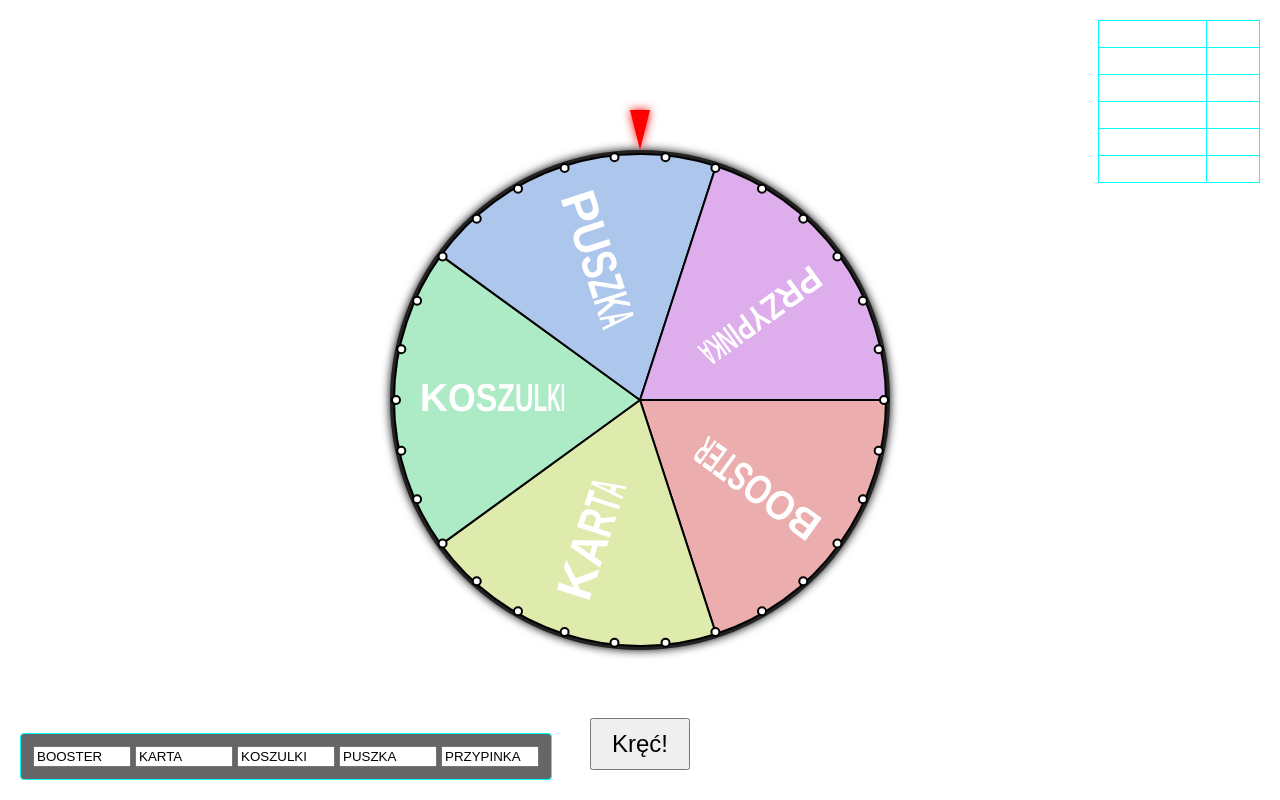
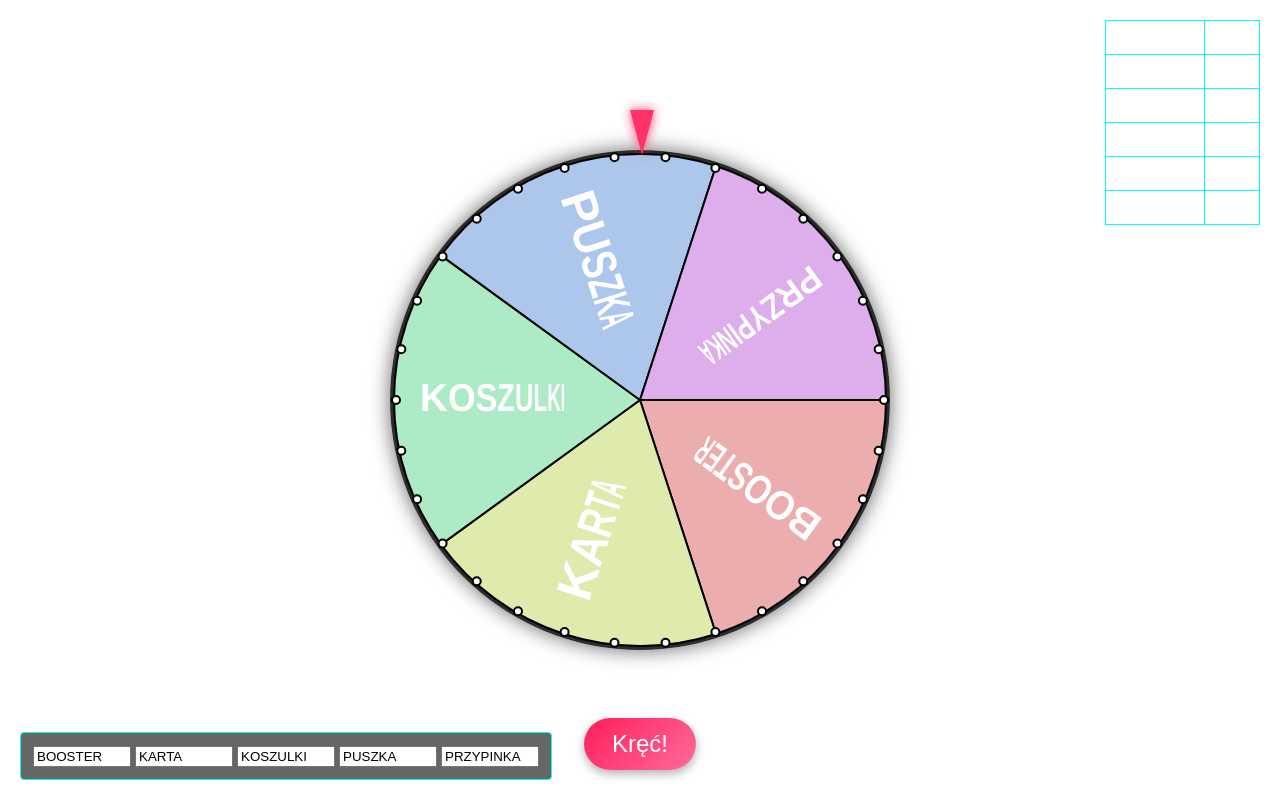
Before and after one commit to boguckicollection/bc_wheel, a plain HTML site: page index.html in a window 1280 px wide. Drawn offline with nearby package versions, Linux system fonts and the light colour scheme.

Commit message:
Improve wheel visuals and modernize fonts

```diff
--- a/index.html
+++ b/index.html
@@ -4,6 +4,7 @@
   <meta charset="utf-8">
   <meta name="viewport" content="width=device-width, initial-scale=1">
   <title>Koło Gratisów</title>
+  <link href="https://fonts.googleapis.com/css2?family=Poppins:wght@400;700&display=swap" rel="stylesheet">
   <link rel="stylesheet" href="style.css">
 </head>
 <body>
--- a/script.js
+++ b/script.js
@@ -12,7 +12,7 @@ const pointerEl = document.getElementById('pointer');
 const POINTER_ANGLE = -Math.PI / 2; // pointer at top
 
 // Font used for all prize labels
-const LABEL_FONT = 'Helvetica, Arial, sans-serif';
+const LABEL_FONT = "'Poppins', Helvetica, Arial, sans-serif";
 
 const PEG_COUNT = 30;
 const SPIN_DURATION = 4000; // spin time in milliseconds
--- a/style.css
+++ b/style.css
@@ -1,7 +1,7 @@
 body{
   margin:0;
   background:transparent;
-  font-family:Helvetica, Arial, sans-serif;
+  font-family:'Poppins', Helvetica, Arial, sans-serif;
   color:#fff;
   text-align:center;
 }
@@ -18,8 +18,8 @@ body{
 
 #wheel{
   border-radius:50%;
-  box-shadow:0 0 10px #000;
-  background:#222;
+  box-shadow:0 0 20px rgba(0,0,0,0.6);
+  background:radial-gradient(circle at 50% 50%, #444, #222);
 }
 
 .pointer{
@@ -29,10 +29,10 @@ body{
   margin-left:-10px;
   width:0;
   height:0;
-  border-left:10px solid transparent;
-  border-right:10px solid transparent;
-  border-top:40px solid red;
-  filter:drop-shadow(0 0 5px red);
+  border-left:12px solid transparent;
+  border-right:12px solid transparent;
+  border-top:45px solid #ff3366;
+  filter:drop-shadow(0 0 6px #ff3366);
   transform-origin:50% 0;
 }
 
@@ -51,8 +51,9 @@ body{
   top:20px;
   left:50%;
   transform:translateX(-50%);
-  font-size:32px;
-  font-weight:bold;
+  font-size:40px;
+  font-weight:700;
+  letter-spacing:1px;
   pointer-events:none;
   opacity:0;
 }
@@ -77,7 +78,17 @@ body{
 
 #spin{
   font-size:24px;
-  padding:10px 20px;
+  padding:12px 28px;
+  border:none;
+  border-radius:50px;
+  background:linear-gradient(135deg,#ff1e5a,#ff6b9a);
+  color:#fff;
+  cursor:pointer;
+  box-shadow:0 4px 10px rgba(0,0,0,0.3);
+}
+
+#spin:active{
+  transform:scale(0.96);
 }
 
 .editor{position:absolute;bottom:20px;left:20px;background:rgba(0,0,0,0.6);padding:10px;border:1px solid #0ff;border-radius:4px;}
```
